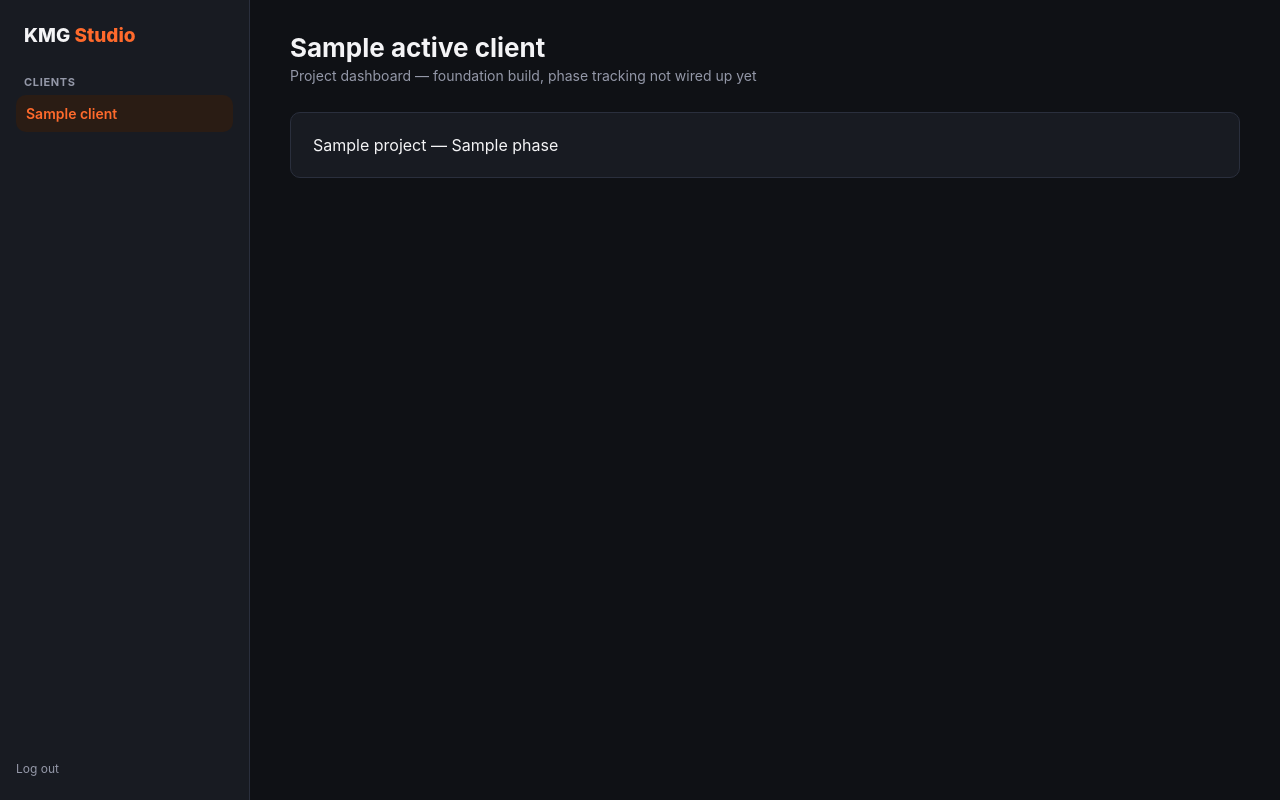
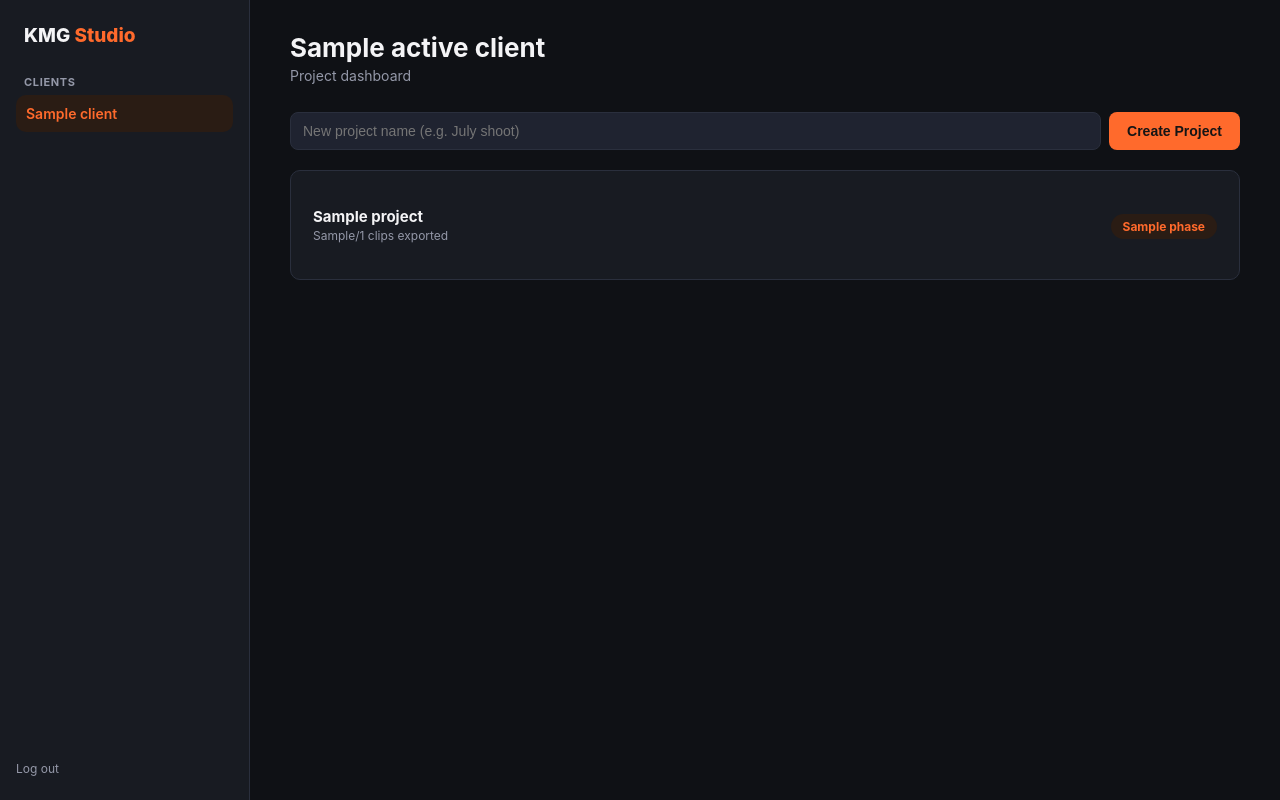
Before and after one commit to KaiserMediaHub/studio, a Flask app: template templates/dashboard.html in a window 1280 px wide. Run offline with Flask 3, Linux system fonts and the light colour scheme; the visitor is signed in with stand-in values (Sample User, id 1); the template is opened without the code that fills it: most values are stand-ins (such as "Sample title", 1, 10 or a date in 2020).

Commit message:
Task #7: phase tracking (Studio reads Degas status, owns Drafting/Post Review)

```diff
--- a/app.py
+++ b/app.py
@@ -7,6 +7,7 @@ from flask import (
 
 from database import init_db, get_db
 import hemingway_client
+import degas_client
 
 # ── Config ────────────────────────────────────────────────────────────────────
 app = Flask(__name__)
@@ -71,16 +72,45 @@ def dashboard():
     active_client_id = request.args.get("client_id", type=int)
     active_client = None
     projects = []
+    degas_error = None
     if clients:
         active_client = next(
             (c for c in clients if c["id"] == active_client_id),
             clients[0]
         )
         db = get_db()
-        projects = db.execute(
+        rows = db.execute(
             "SELECT * FROM projects WHERE client_id = ? ORDER BY created_at DESC",
             (active_client["id"],)
         ).fetchall()
+
+        # Task #7: Intake-through-Clipped phase comes from Degas's own
+        # clips.status, read live rather than duplicated -- see
+        # STUDIO_SYSTEM_DESIGN.md Section 4 "major simplification."
+        # Drafting/Post Review are Studio-owned state (degas_project_id may
+        # also be null for projects created before this was wired up).
+        for p in rows:
+            phase = p["phase"] or "intake"
+            clips = []
+            if p["degas_project_id"]:
+                try:
+                    degas_proj = degas_client.get_project(p["degas_project_id"])
+                    clips = degas_proj.get("clips", [])
+                    phase = degas_client.effective_phase(p["phase"], clips)
+                except degas_client.DegasError as e:
+                    degas_error = str(e)
+            if phase != p["phase"]:
+                db.execute("UPDATE projects SET phase = ? WHERE id = ?", (phase, p["id"]))
+                db.commit()
+            projects.append({
+                "id": p["id"],
+                "name": p["name"],
+                "degas_project_id": p["degas_project_id"],
+                "phase": phase,
+                "clip_count": len(clips),
+                "clips_exported": sum(1 for c in clips if c["status"] == "exported"),
+                "created_at": p["created_at"],
+            })
         db.close()
 
     return render_template(
@@ -88,7 +118,62 @@ def dashboard():
         clients=clients,
         active_client=active_client,
         projects=projects,
+        degas_error=degas_error,
+        phase_labels=PHASE_LABELS,
     )
+
+
+PHASE_LABELS = {
+    "intake":         "Intake",
+    "transcribing":   "Transcribing",
+    "caption_review": "Caption Review",
+    "clipped":        "Clipped",
+    "drafting":       "Drafting",
+    "post_review":    "Post Review",
+}
+
+
+@app.route("/projects/new", methods=["POST"])
+def new_project():
+    name = request.form.get("name", "").strip()
+    client_id = request.form.get("client_id", type=int)
+    if not name or not client_id:
+        return redirect(url_for("dashboard", client_id=client_id))
+
+    try:
+        clients = hemingway_client.get_clients()
+        client = next((c for c in clients if c["id"] == client_id), None)
+        assigned_to = client["name"] if client else ""
+        degas_project_id = degas_client.create_project(name, assigned_to, client_id)
+    except (hemingway_client.HemingwayError, degas_client.DegasError) as e:
+        return render_template("error.html", message=str(e)), 502
+
+    db = get_db()
+    db.execute(
+        "INSERT INTO projects (client_id, name, degas_project_id, phase) VALUES (?, ?, ?, 'intake')",
+        (client_id, name, degas_project_id)
+    )
+    db.commit()
+    db.close()
+    return redirect(url_for("dashboard", client_id=client_id))
+
+
+@app.route("/projects/<int:project_id>/advance-phase", methods=["POST"])
+def advance_phase(project_id):
+    """Manual phase advance for Drafting/Post Review -- these are genuinely
+    new state Studio owns (Section 4), not derived from Degas, so they need
+    an explicit action rather than being inferred."""
+    target = request.form.get("target")
+    client_id = request.form.get("client_id", type=int)
+    allowed_transitions = {"clipped": "drafting", "drafting": "post_review"}
+
+    db = get_db()
+    proj = db.execute("SELECT * FROM projects WHERE id = ?", (project_id,)).fetchone()
+    if proj and allowed_transitions.get(proj["phase"]) == target:
+        db.execute("UPDATE projects SET phase = ? WHERE id = ?", (target, project_id))
+        db.commit()
+    db.close()
+    return redirect(url_for("dashboard", client_id=client_id))
 
 
 @app.route("/api/clients")
--- a/templates/dashboard.html
+++ b/templates/dashboard.html
@@ -31,6 +31,23 @@
     padding:22px;}
   .empty{color:var(--text-dim);font-size:14px;}
   .logout{margin-top:auto;color:var(--text-dim);font-size:12px;text-decoration:none;}
+  .newproj{display:flex;gap:8px;margin-bottom:20px;}
+  .newproj input{flex:1;background:var(--surface-2);border:1px solid var(--border);border-radius:8px;
+    padding:10px 12px;color:var(--text);font-size:14px;}
+  .newproj button{background:var(--accent);color:#151515;border:none;border-radius:8px;
+    padding:10px 18px;font-weight:700;font-size:14px;cursor:pointer;}
+  .proj-row{display:flex;align-items:center;justify-content:space-between;
+    padding:14px 0;border-bottom:1px solid var(--border);}
+  .proj-row:last-child{border-bottom:none;}
+  .proj-name{font-weight:700;font-size:15px;}
+  .proj-meta{color:var(--text-dim);font-size:12px;margin-top:2px;}
+  .phase-pill{font-size:12px;font-weight:700;padding:5px 12px;border-radius:999px;
+    background:var(--accent-soft);color:var(--accent);white-space:nowrap;}
+  .advance-btn{margin-left:10px;background:none;border:1px solid var(--border);color:var(--text-dim);
+    border-radius:8px;padding:6px 12px;font-size:12px;cursor:pointer;}
+  .advance-btn:hover{border-color:var(--accent);color:var(--accent);}
+  .error-banner{background:#3a1414;border:1px solid #7a2a2a;color:#ff9a9a;border-radius:8px;
+    padding:12px 16px;font-size:13px;margin-bottom:20px;}
 </style>
 </head>
 <body>
@@ -49,12 +66,48 @@
   <div class="main">
     {% if active_client %}
       <h1>{{ active_client.name }}</h1>
-      <div class="sub">Project dashboard — foundation build, phase tracking not wired up yet</div>
+      <div class="sub">Project dashboard</div>
+
+      {% if degas_error %}
+        <div class="error-banner">Couldn't reach Degas to check clip status: {{ degas_error }}</div>
+      {% endif %}
+
+      <form class="newproj" method="POST" action="{{ url_for('new_project') }}">
+        <input type="hidden" name="client_id" value="{{ active_client.id }}">
+        <input type="text" name="name" placeholder="New project name (e.g. July shoot)" required>
+        <button type="submit">Create Project</button>
+      </form>
+
       <div class="card">
         {% if projects %}
-          {% for p in projects %}<div>{{ p.name }} — {{ p.phase }}</div>{% endfor %}
+          {% for p in projects %}
+            <div class="proj-row">
+              <div>
+                <div class="proj-name">{{ p.name }}</div>
+                <div class="proj-meta">
+                  {% if p.degas_project_id %}{{ p.clips_exported }}/{{ p.clip_count }} clips exported{% else %}not linked to Degas{% endif %}
+                </div>
+              </div>
+              <div>
+                <span class="phase-pill">{{ phase_labels.get(p.phase, p.phase) }}</span>
+                {% if p.phase == 'clipped' %}
+                  <form style="display:inline" method="POST" action="{{ url_for('advance_phase', project_id=p.id) }}">
+                    <input type="hidden" name="client_id" value="{{ active_client.id }}">
+                    <input type="hidden" name="target" value="drafting">
+                    <button class="advance-btn" type="submit">Start Drafting →</button>
+                  </form>
+                {% elif p.phase == 'drafting' %}
+                  <form style="display:inline" method="POST" action="{{ url_for('advance_phase', project_id=p.id) }}">
+                    <input type="hidden" name="client_id" value="{{ active_client.id }}">
+                    <input type="hidden" name="target" value="post_review">
+                    <button class="advance-btn" type="submit">Send to Review →</button>
+                  </form>
+                {% endif %}
+              </div>
+            </div>
+          {% endfor %}
         {% else %}
-          <div class="empty">No projects yet for {{ active_client.name }}. This is Studio's skeleton — Degas/Hemingway integration, phase tracking, and the calendar come in later build steps.</div>
+          <div class="empty">No projects yet for {{ active_client.name }}. Create one above to get started.</div>
         {% endif %}
       </div>
     {% else %}
```
Also changed, not shown: degas_client.py (added, +123 -0 lines), 2 other files.
